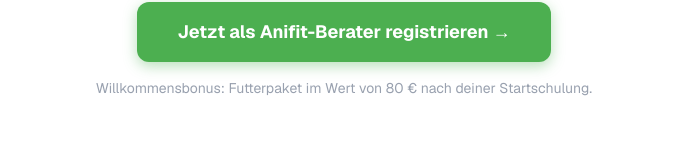
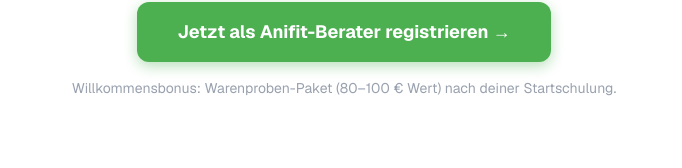
Before and after one commit to Rinacla/anifit-partner-funnel, a Next.js app: page /guide in a window 1280 px wide. Shown: the part 3284-3452 px from the top of the page, without its empty margins (296-978 px from the left). Built offline with nearby package versions, Linux system fonts and the light colour scheme.

Commit message:
update: Willkommensbonus -> kostenloses Warenproben-Paket (80-100 EUR Wert)

```diff
--- a/app/guide/page.tsx
+++ b/app/guide/page.tsx
@@ -180,7 +180,7 @@ export default function GuidePage() {
             Jetzt als Anifit-Berater registrieren →
           </a>
           <p className="text-sm text-gray-400 mt-4">
-            Willkommensbonus: Futterpaket im Wert von 80 € nach deiner Startschulung.
+            Willkommensbonus: Warenproben-Paket (80–100 € Wert) nach deiner Startschulung.
           </p>
         </section>
       </div>
--- a/lib/emails.ts
+++ b/lib/emails.ts
@@ -125,7 +125,7 @@ export function ctaEmail(name: string) {
         </a>
       </p>
       <div class="highlight">
-        <strong>Willkommensbonus:</strong> Registriere dich jetzt und erhalte nach deiner Startschulung ein zusätzliches Futterpaket im Wert von über 80 € gratis.
+        <strong>Willkommensbonus:</strong> Registriere dich jetzt und erhalte nach deiner Startschulung ein zusätzliches Warenproben-Paket im Wert von über 80 € gratis.
       </div>
       <p>Ich freue mich darauf, dich in meinem Team willkommen zu heißen.</p>
       <p>Enrico</p>
```
